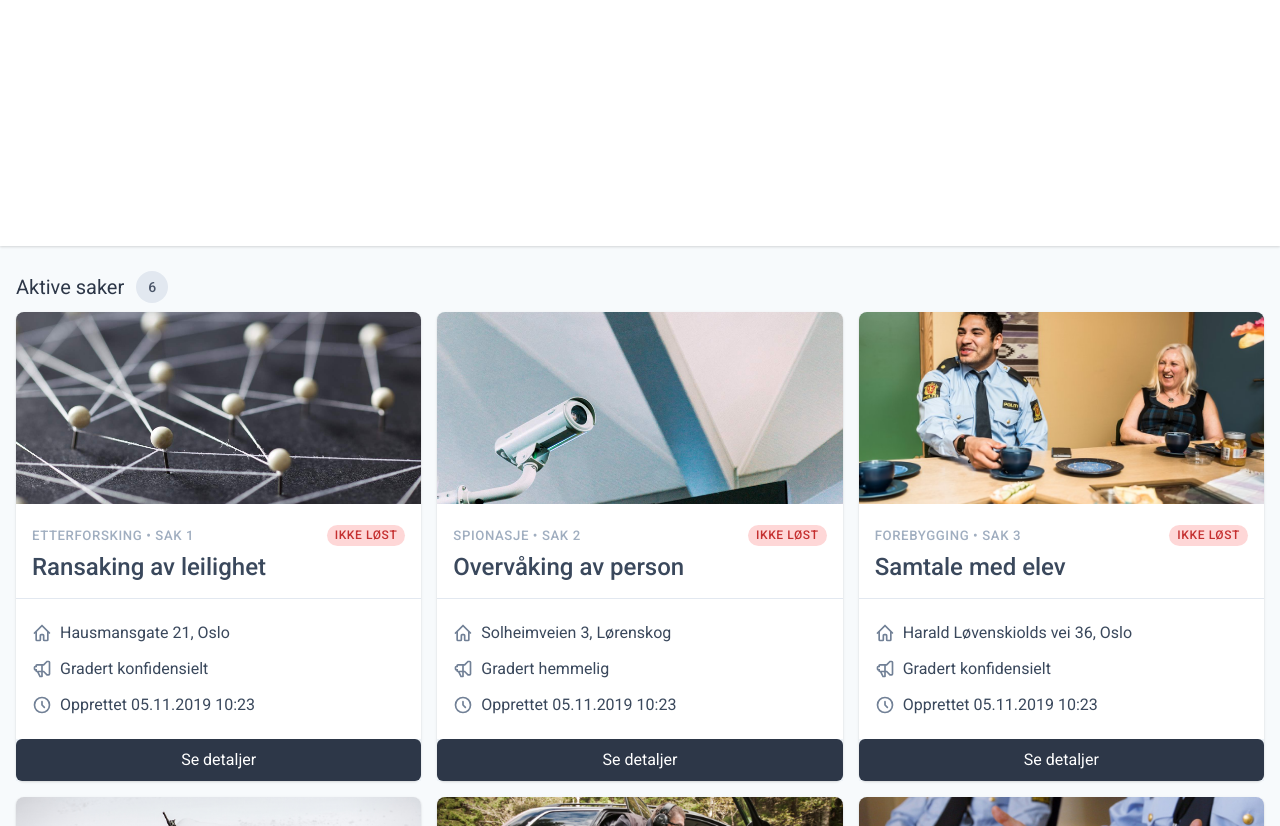
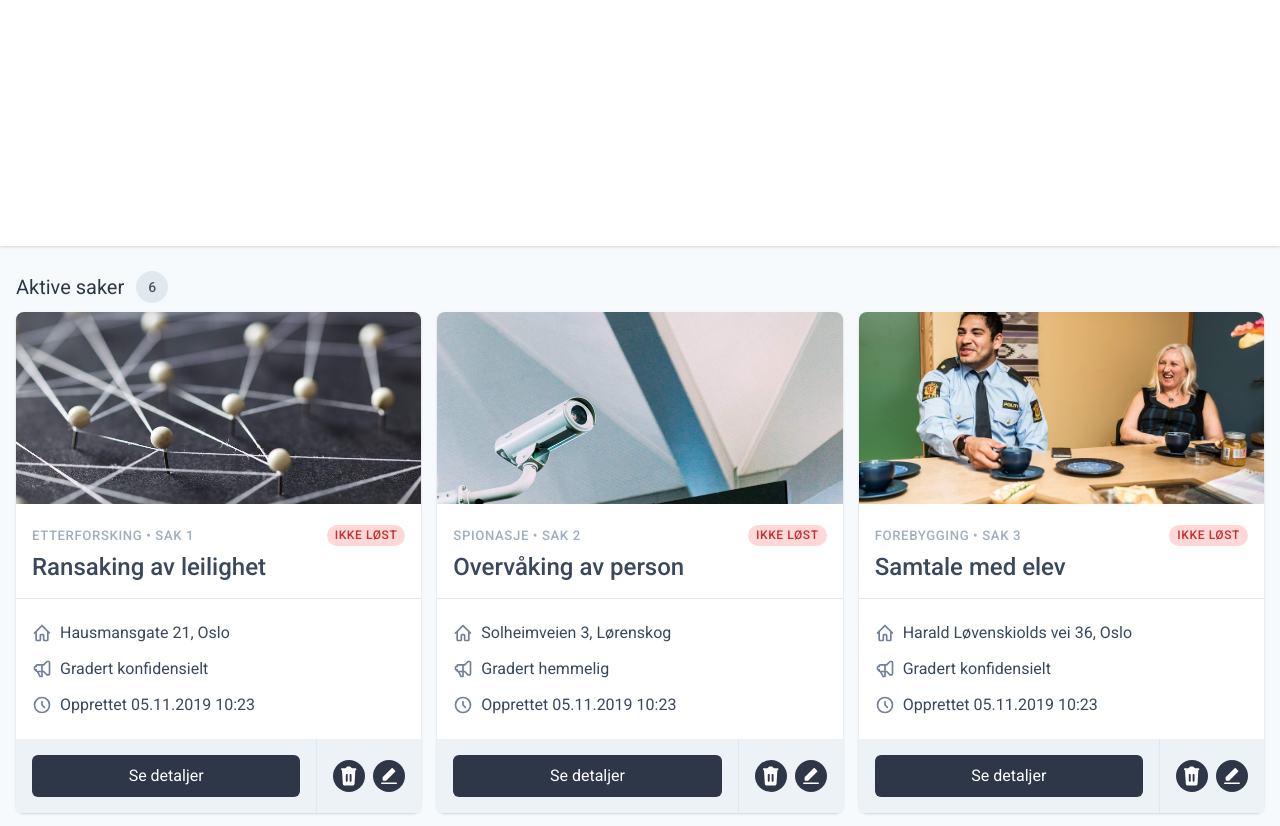
Before and after one commit to danielkjellid/DS3101-WD-Web-application, a plain HTML site: page index.html in a window 1280 px wide. Shown: the part 82-908 px from the top of the page. Drawn offline with Linux system fonts and the light colour scheme.

Commit message:
Fixed bug when deleting cards

```diff
--- a/css/style.css
+++ b/css/style.css
@@ -520,6 +520,10 @@ select:focus {
   margin: auto;
 }
 
+.titanic {
+  float: none;
+}
+
 /* Head
 ========================================================================== */
 
@@ -822,6 +826,11 @@ select:focus {
   background-color: #EDF2F7;
 }
 
+.case-card-action-container {
+  background-color: #EDF2F7;
+  padding: 1rem;
+}
+
 .case-card-action-btn-container {
   border-right: 1px solid #E2E8F0;
   padding: 1rem;
@@ -852,6 +861,10 @@ select:focus {
 .case-card-action-btn:disabled:hover,
 .case-card-action-btn[disabled]:hover {
   background-color: #2D3748;
+}
+
+.actions-btn {
+  padding: 0;
 }
 
 .form-meta-text {
--- a/init.js
+++ b/init.js
@@ -5,8 +5,6 @@ import Card from './scripts/modules/card.js';
 //localStorage.clear();
 
 const utility = new Utility('utility');
-
-console.log(utility.formatDate(new Date()));
 
 /* types of activities */
 const typesArr = [
@@ -290,10 +288,10 @@ if (typeof(Storage) !== 'undefined') {
 
             /* conditional check to append the cards correctly */
             if (item.status == 'Ikke løst') {
-                utility.generateCard(card, 'div.not-solved');
+                utility.generateCard(card, 'div.not-solved', cards);
 
             } else {
-                utility.generateCard(card, 'div.solved');
+                utility.generateCard(card, 'div.solved', cards);
             }
         });
 
@@ -321,10 +319,10 @@ if (typeof(Storage) !== 'undefined') {
 
             /* conditional check to append the cards correctly */
             if (item.status == 'Ikke løst') {
-                utility.generateCard(card, 'div.not-solved');
+                utility.generateCard(card, 'div.not-solved', cards);
 
             } else {
-                utility.generateCard(card, 'div.solved');
+                utility.generateCard(card, 'div.solved', cards);
             }
         });
 
--- a/scripts/utilities/utilities.js
+++ b/scripts/utilities/utilities.js
@@ -65,10 +65,12 @@ class Utility {
         }
     }
 
-    generateCard(obj, container) {
+    generateCard(obj, container, arr) {
 
         /* storing createTempStorage in another function for easy access */
-        let tempStorage = () => {this.createTempStorage(obj.getId(), obj.getStatus(), obj.getTitle(), obj.getDesc(), obj.getType(), obj.getImgUrl(), obj.getAlt(), obj.getGradedLevel(), obj.getDate(), obj.getAddress())};
+        let tempStorage = () => {return this.createTempStorage(obj.getId(), obj.getStatus(), obj.getTitle(), obj.getDesc(), obj.getType(), obj.getImgUrl(), obj.getAlt(), obj.getGradedLevel(), obj.getDate(), obj.getAddress())};
+
+        let deleteCard = () => { return this.deleteCard(obj, arr); }
 
         let formatStatus = () => {
             if (obj.getStatus() == 'Ikke løst') {
@@ -78,57 +80,9 @@ class Utility {
             }
         }
 
-        let generateCard = 0;
 
-        if($('body.overview')[0]) {
             /* card structure, formatted for readability */
-            generateCard = `<article class="case-card">
-            <div>
-                <!-- Ivaretar UU ved alt tekst -->
-                <img class="case-card-img" src="${obj.getImgUrl()}" alt="${obj.getAlt()}">
-            </div>
-            <div class="case-card-content">
-                <div class="flex justify-between items-center">
-                    <!-- Ivaretar UU ved hjelp av grå farge mot hvit bakgrunn -->
-                    <p class="case-card-content-type"> ${obj.getType()} • Sak ${obj.getId()}</p>
-                    <div>
-                        <!-- Ivaretar UU ved sterk rødfarge på lysrød bakgrunn -->
-                        <span class="${formatStatus()} flex items-center">${obj.getStatus()}</span>
-                    </div>
-                </div>
-                <h2 class="case-card-content-title">${obj.getTitle()}</h2>
-            </div>
-            <div class="case-card-meta">
-                <div class="flex items-center case-card-meta-content">
-                    <!-- Ivaretar UU ved hjelp av sterk grå farge mot hvit bakgrunn på ikon -->
-                    <svg class="case-card-meta-icn" xmlns="http://www.w3.org/2000/svg" viewBox="0 0 24 24">
-                        <path d="M13 20v-5h-2v5a2 2 0 0 1-2 2H6a2 2 0 0 1-2-2v-7.59l-.3.3a1 1 0 1 1-1.4-1.42l9-9a1 1 0 0 1 1.4 0l9 9a1 1 0 0 1-1.4 1.42l-.3-.3V20a2 2 0 0 1-2 2h-3a2 2 0 0 1-2-2zm5 0v-9.59l-6-6-6 6V20h3v-5c0-1.1.9-2 2-2h2a2 2 0 0 1 2 2v5h3z"/>
-                    </svg>
-                    <span>${obj.getFormattedAddress()}</span>
-                </div>
-                <div class="flex items-center case-card-meta-content">
-                    <!-- Ivaretar UU ved hjelp av sterk grå farge mot hvit bakgrunn på ikon -->
-                    <svg class="case-card-meta-icn" xmlns="http://www.w3.org/2000/svg" viewBox="0 0 24 24">
-                        <path d="M13 16v5a1 1 0 0 1-1 1H9l-3-6a2 2 0 0 1-2-2 2 2 0 0 1-2-2v-2c0-1.1.9-2 2-2 0-1.1.9-2 2-2h7.59l4-4H20a2 2 0 0 1 2 2v14a2 2 0 0 1-2 2h-2.41l-4-4H13zm0-2h1.41l4 4H20V4h-1.59l-4 4H13v6zm-2 0V8H6v2H4v2h2v2h5zm0 2H8.24l2 4H11v-4z"/>
-                    </svg>
-                    <span>Gradert ${obj.getGradedLevel()}</span>
-                </div>
-                <div class="flex items-center case-card-meta-content">
-                    <!-- Ivaretar UU ved hjelp av sterk grå farge mot hvit bakgrunn på ikon -->
-                    <svg class="case-card-meta-icn" xmlns="http://www.w3.org/2000/svg" viewBox="0 0 24 24">
-                        <path d="M12 22a10 10 0 1 1 0-20 10 10 0 0 1 0 20zm0-2a8 8 0 1 0 0-16 8 8 0 0 0 0 16zm1-8.41l2.54 2.53a1 1 0 0 1-1.42 1.42L11.3 12.7A1 1 0 0 1 11 12V8a1 1 0 0 1 2 0v3.59z"/>
-                    </svg>
-                    <span>Opprettet ${obj.getDate()}</span>
-                </div>
-            </div>
-            <div class="case-card-action">
-                <!-- Ivaretar UU ved hjelp av hvit farge mot mørk grå bakgrunn på ikon -->
-                <a id="card-${obj.getId()}" href="edit.html" class="case-card-action-btn">Se detaljer</a>
-            </div>
-        </article>`;
-        } else if ($('body.cases')[0]) {
-            /* card structure, formatted for readability */
-                generateCard = `<article class="case-card">
+            let generateCard = `<article class="case-card">
                 <div>
                     <!-- Ivaretar UU ved alt tekst -->
                     <img class="case-card-img" src="${obj.getImgUrl()}" alt="${obj.getAlt()}">
@@ -170,32 +124,41 @@ class Utility {
                 <div class="case-card-action flex items-center justify-between">
                     <div class="case-card-action-btn-container w-1">
                         <!-- Ivaretar UU ved hjelp av hvit farge mot mørk grå bakgrunn på ikon -->
-                        <a id="card-${obj.getId()}" href="edit.html" class="case-card-action-btn">Se detaljer</a>
+                        <a href="edit.html" class="card-${obj.getId()} case-card-action-btn">Se detaljer</a>
                     </div>
                     <div class="flex justify-end items-center case-card-action-icn-container">
-                        <svg class="icn mr-2 actions-bar" viewBox="0 0 20 20" version="1.1" xmlns="http://www.w3.org/2000/svg" xmlns:xlink="http://www.w3.org/1999/xlink">
+                        <a href="cards.html" class="delete-card-${obj.getId()} flex items-center mr-2">
+                            <svg class="icn actions-bar" viewBox="0 0 20 20" version="1.1" xmlns="http://www.w3.org/2000/svg" xmlns:xlink="http://www.w3.org/1999/xlink">
                                 <circle id="Oval" fill="#000000" cx="10" cy="10" r="10"></circle>
                                 <path d="M5.6,5.8 L14,5.8 L13.466,14.872 C13.4278642,15.5064687 12.9016127,16.0011451 12.266,16.000002 L7.34,16.000002 C6.7043873,16.0011451 6.17813579,15.5064687 6.14,14.872 L5.6,5.8 Z M8.6,8.8 C8.26862915,8.8 8,9.06862915 8,9.4 L8,13 C8,13.3313708 8.26862915,13.6 8.6,13.6 C8.93137085,13.6 9.2,13.3313708 9.2,13 L9.2,9.4 C9.2,9.06862915 8.93137085,8.8 8.6,8.8 Z M11,8.8 C10.6686292,8.8 10.4,9.06862915 10.4,9.4 L10.4,13 C10.4,13.3313708 10.6686292,13.6 11,13.6 C11.3313708,13.6 11.6,13.3313708 11.6,13 L11.6,9.4 C11.6,9.06862915 11.3313708,8.8 11,8.8 Z" id="Shape" fill="#FFFFFF"></path>
                                 <path d="M7.754,5.2 L8.774,4.18 C8.88624286,4.06548661 9.03965246,4.00066565 9.2,4 L10.4,4 C10.5582616,4.00225423 10.7092217,4.06695144 10.82,4.18 L11.852,5.2 L14,5.2 C14.3313708,5.2 14.6,5.46862915 14.6,5.8 C14.6,6.13137085 14.3313708,6.4 14,6.4 L5.6,6.4 C5.26862915,6.4 5,6.13137085 5,5.8 C5,5.46862915 5.26862915,5.2 5.6,5.2 L7.754,5.2 Z" id="Path" fill="#FFFFFF"></path>
                             </svg>
+                        </a>
+                        <a href="edit.html" class="card-${obj.getId()} flex items-center">
                             <svg class="icn actions-bar" viewBox="0 0 20 20" version="1.1" xmlns="http://www.w3.org/2000/svg" xmlns:xlink="http://www.w3.org/1999/xlink">
                                 <circle id="Oval" fill="#000000" cx="10" cy="10" r="10"></circle>
                                 <path d="M6,10.9929286 C6.00187852,10.8610439 6.05579287,10.7352438 6.15,10.6429286 L11.65,5.14292858 C11.8444218,4.95235714 12.1555782,4.95235714 12.35,5.14292858 L13.85,6.64292858 C14.0405714,6.83735033 14.0405714,7.14850682 13.85,7.34292858 L8.35,12.8429286 C8.25768477,12.9371357 8.13188463,12.9910501 8,12.9929286 L6.5,12.9929286 C6.22385763,12.9929286 6,12.769071 6,12.4929286 L6,10.9929286 L6,10.9929286 Z" id="Path" fill="#FFFFFF"></path>
                                 <rect id="Rectangle" fill="#FFFFFF" x="5" y="13.9929286" width="10" height="1" rx="0.5"></rect>
                             </svg>
+                        </a>
                     </div>
                 </div>
             </article>`;
-        }
 
         /* append cards to 'container' */
         $(container).append(generateCard);
 
         /* event handler for clicking "Se detaljer" button on each card */
-        $('#card-' + obj.getId()).on('click', function() {
+        $('a.card-' + obj.getId()).on('click', function() {
             /* call tempStorage (and createTempStorage) to store object */
             tempStorage();
         });
+
+        $('a.delete-card-' + obj.getId()).on('click', function() {
+            if (window.confirm("Are you sure you want to delete the card?") == true) {
+                deleteCard();
+            }
+        })
     }
 
     generateAddForm(container, types, gradedLevels, statuses, arr) {
@@ -336,7 +299,7 @@ class Utility {
         /* easy access to saveCard class method */
         let saveCard = () => { return this.saveCard(obj, arr, types); }
 
-        let deleteCard = () => {return this.deleteCard(arr); }
+        let deleteCard = () => {return this.deleteCard(obj, arr); }
 
         /* variable for holding html code. Formatted for readability */
         let generateForm = `<div class="edit-form">
@@ -525,22 +488,22 @@ class Utility {
         }
     }
 
-    deleteCard(arr) {
+    deleteCard(obj, arr) {
         if (localStorage.getItem('cards') === null) {
 
             /* if not, throw error */
             alert('There was an error deleting the card due to not finding the cards array in localstorage');
         } else {
+            if (localStorage.getItem('card') === null) {
 
-            if (localStorage.getItem('card') === null) {
-                /* get and parse temporary card object */
-                let card = this.getAndParse('card');
+                alert('There was an error deleting the card due to not finding the card array in localstorage')
+            } else {
 
                 /* get parsed array from function */
                 let cards = arr;
 
                 /* find the index of the matching id's in the cards array */
-                let index = cards.findIndex(obj => obj.id === card.id);
+                let index = cards.findIndex(object => object.id === obj.getId());
 
                 /* replace object found with card created from form values */
                 cards.splice(index, 1);
```
Lines whose indentation alone changed are shown as unchanged.
